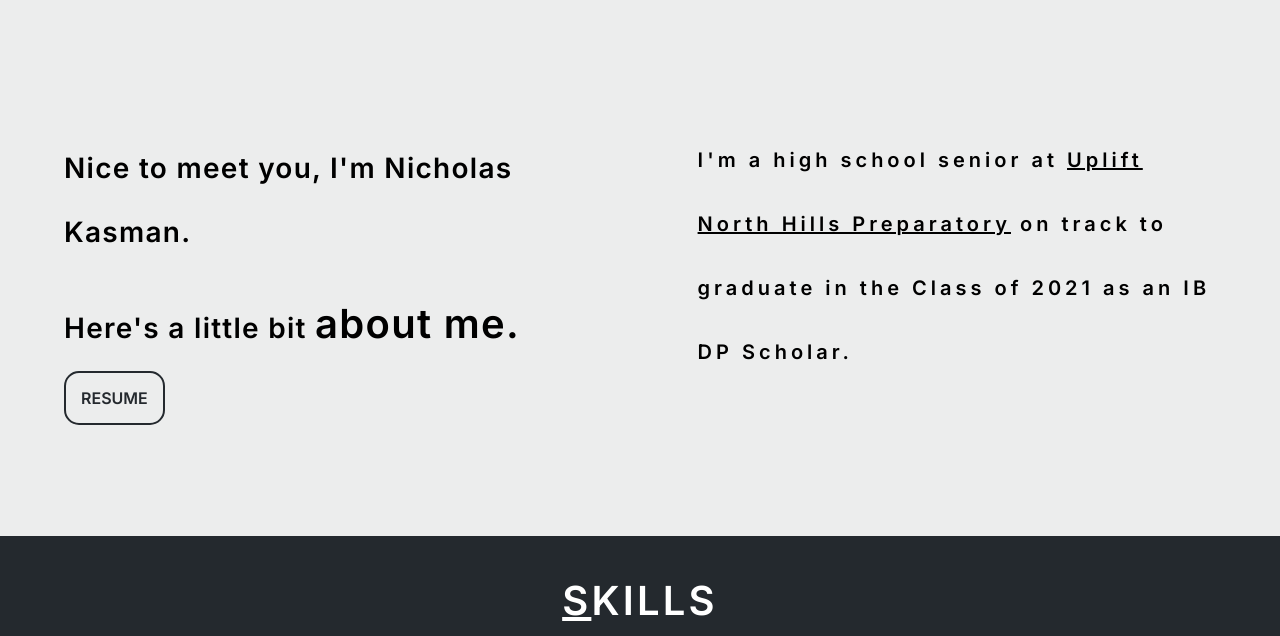
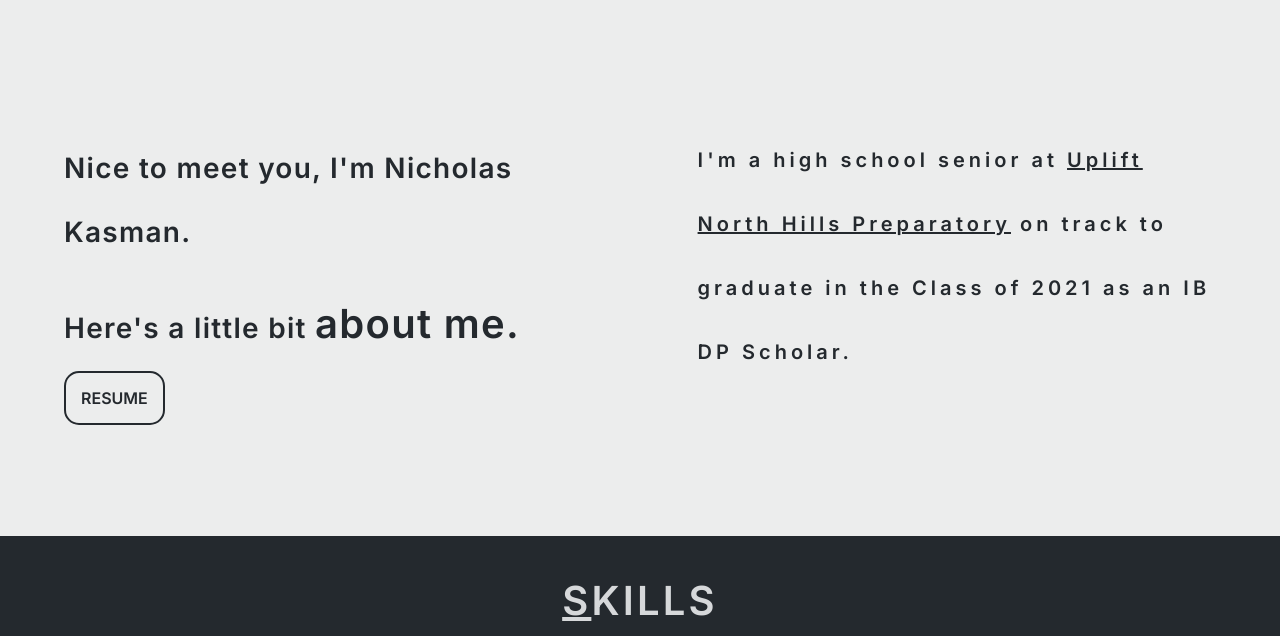
Before and after one commit to nckasman/nckasman.github.io, a plain HTML site: page index.html in a window 1280 px wide. Shown: the part 820-1456 px from the top of the page. Drawn offline with nearby package versions, Linux system fonts and the light colour scheme.

Commit message:
color correction

```diff
--- a/index.css
+++ b/index.css
@@ -169,6 +169,7 @@ section {
 }
 
 .content {
+  color: var(--dark-color);
   position: relative;
   font-size: 28px;
   line-height: 4rem;
@@ -176,6 +177,7 @@ section {
 }
 
 .content-sub {
+  color: var(--dark-color);
   position: relative;
   font-size: 20px;
   line-height: 4rem;
--- a/index.html
+++ b/index.html
@@ -173,7 +173,7 @@
     </div>
     <div class="about-section" id="about">
       <div class="about-text">
-        <div class="c1">
+        <div>
           <p class="content" data-aos-once="true" data-aos="fade-right" data-aos-easing="ease-in-sine" data-aos-delay="50" data-aos-duration="350">
             Nice to meet you, I'm Nicholas Kasman.
           </p>
@@ -195,7 +195,7 @@
     </div>
     <div class="skills-section" id="skills">
       <div class="heading">
-        <p style="color: white;"><u>s</u>kills</p>
+        <p style="color: #D6D8DA;"><u>s</u>kills</p>
       </div>
       <div class="images">
         <img src="misc/html.png" data-aos="zoom-in" data-aos-once="true" data-aos-easing="ease-in-sine" data-aos-delay="50" data-aos-duration="250">
```
